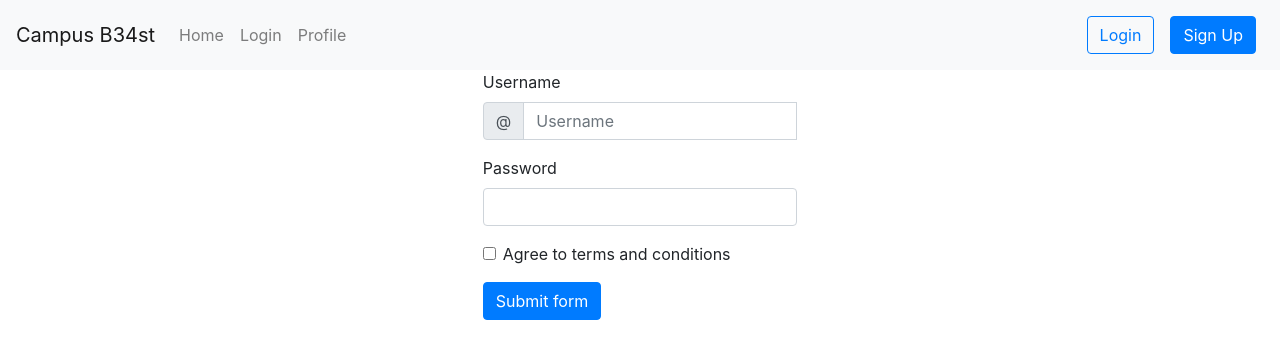
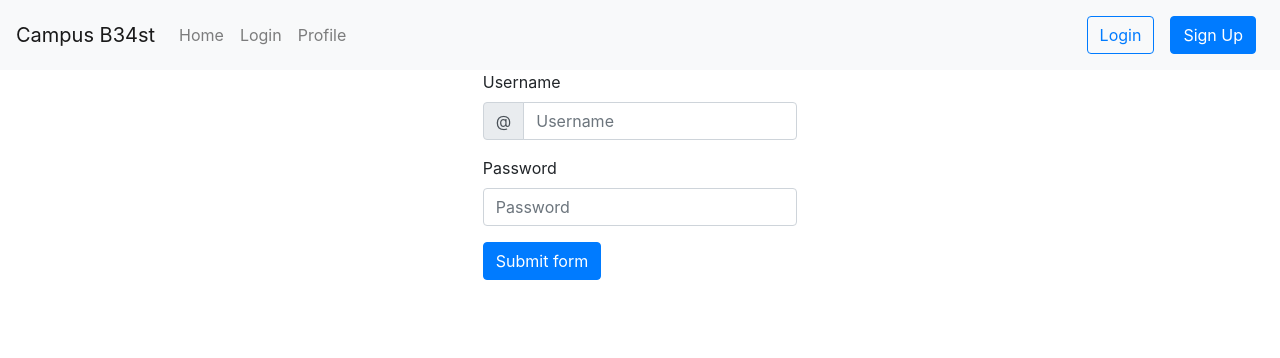
Before and after one commit to i-rebel-aj/CampB3Ast, a React (Create React App) app in the folder frontend/: page /login in a window 1280 px wide. Shown: the top 358 px of the page. Built offline with nearby package versions, Linux system fonts and the light colour scheme.

Commit message:
login-form-simplified

```diff
--- a/frontend/package.json
+++ b/frontend/package.json
@@ -7,14 +7,12 @@
     "@testing-library/react": "^11.2.3",
     "@testing-library/user-event": "^12.6.2",
     "bootstrap": "^4.6.0",
-    "formik": "^2.2.6",
     "react": "^17.0.1",
     "react-bootstrap": "^1.4.3",
     "react-dom": "^17.0.1",
     "react-router-dom": "^5.2.0",
     "react-scripts": "4.0.1",
-    "web-vitals": "^0.2.4",
-    "yup": "^0.32.8"
+    "web-vitals": "^0.2.4"
   },
   "scripts": {
     "start": "react-scripts start",
--- a/frontend/src/components/login-form/index.js
+++ b/frontend/src/components/login-form/index.js
@@ -1,35 +1,13 @@
-import { Formik } from "formik";
+import React, { useState } from "react";
 import { Form, Col, Button, InputGroup } from "react-bootstrap";
-import * as Yup from "yup";
 
-const schema = Yup.object({
-  username: Yup.string().required("No username provided."),
-  password: Yup.string()
-    .required("No password provided.")
-    .min(8, "Password is too short - should be 8 chars minimum.")
-    .matches(/[a-zA-Z]/, "Password can only contain Latin letters."),
-});
-
-function LoginForm() {
-  return (
-    <Formik
-      validationSchema={schema}
-      onSubmit={console.log}
-      initialValues={{
+function LoginForm({ handleSubmit }) {
+  const [currentData, updateCurrentData] = useState({
     username: "",
     password: "",
-      }}
-    >
-      {({
-        handleSubmit,
-        handleChange,
-        handleBlur,
-        values,
-        touched,
-        isValid,
-        errors,
-      }) => (
-        <Form noValidate onSubmit={handleSubmit}>
+  });
+  return (
+    <Form>
       <Form.Row>
         <Form.Group as={Col} md="12" controlId="validationFormikUsername">
           <Form.Label>Username</Form.Label>
@@ -40,15 +18,14 @@ function LoginForm() {
             <Form.Control
               type="text"
               placeholder="Username"
-                  aria-describedby="inputGroupPrepend"
-                  name="username"
-                  value={values.username}
-                  onChange={handleChange}
-                  isInvalid={!!errors.username}
+              value={currentData.username}
+              onChange={(e) =>
+                updateCurrentData({
+                  ...currentData,
+                  username: e.target.value,
+                })
+              }
             />
-                <Form.Control.Feedback type="invalid">
-                  {errors.username}
-                </Form.Control.Feedback>
           </InputGroup>
         </Form.Group>
       </Form.Row>
@@ -57,33 +34,28 @@ function LoginForm() {
           <Form.Label>Password</Form.Label>
           <Form.Control
             type="password"
-                placeholder=""
-                name="password"
-                value={values.password}
-                onChange={handleChange}
-                isInvalid={!!errors.password}
+            placeholder="Password"
+            value={currentData.password}
+            onChange={(e) =>
+              updateCurrentData({
+                ...currentData,
+                password: e.target.value,
+              })
+            }
           />
-
-              <Form.Control.Feedback type="invalid">
-                {errors.password}
-              </Form.Control.Feedback>
         </Form.Group>
       </Form.Row>
-          <Form.Group>
-            <Form.Check
-              required
-              name="terms"
-              label="Agree to terms and conditions"
-              onChange={handleChange}
-              isInvalid={!!errors.terms}
-              feedback={errors.terms}
-              id="validationFormik0"
-            />
-          </Form.Group>
-          <Button type="submit">Submit form</Button>
+      <Button
+        onClick={() => {
+          handleSubmit({
+            username: currentData.username,
+            password: currentData.password,
+          });
+        }}
+      >
+        Submit form
+      </Button>
     </Form>
-      )}
-    </Formik>
   );
 }
 
--- a/frontend/src/views/login/index.js
+++ b/frontend/src/views/login/index.js
@@ -1,6 +1,12 @@
+import React, { useState } from "react";
 import { LoginForm } from "../../components";
 
 const Login = () => {
+  const [values, updateValue] = useState({
+    username: "",
+    password: "",
+  });
+
   return (
     <div
       style={{
@@ -9,7 +15,7 @@ const Login = () => {
         alignItems: "center",
       }}
     >
-      <LoginForm />
+      <LoginForm values={values} handleSubmit={updateValue} />
     </div>
   );
 };
```
Also changed, not shown: 1 other file (tests, documents, lock files or other folders). Lines whose indentation alone changed are shown as unchanged.
